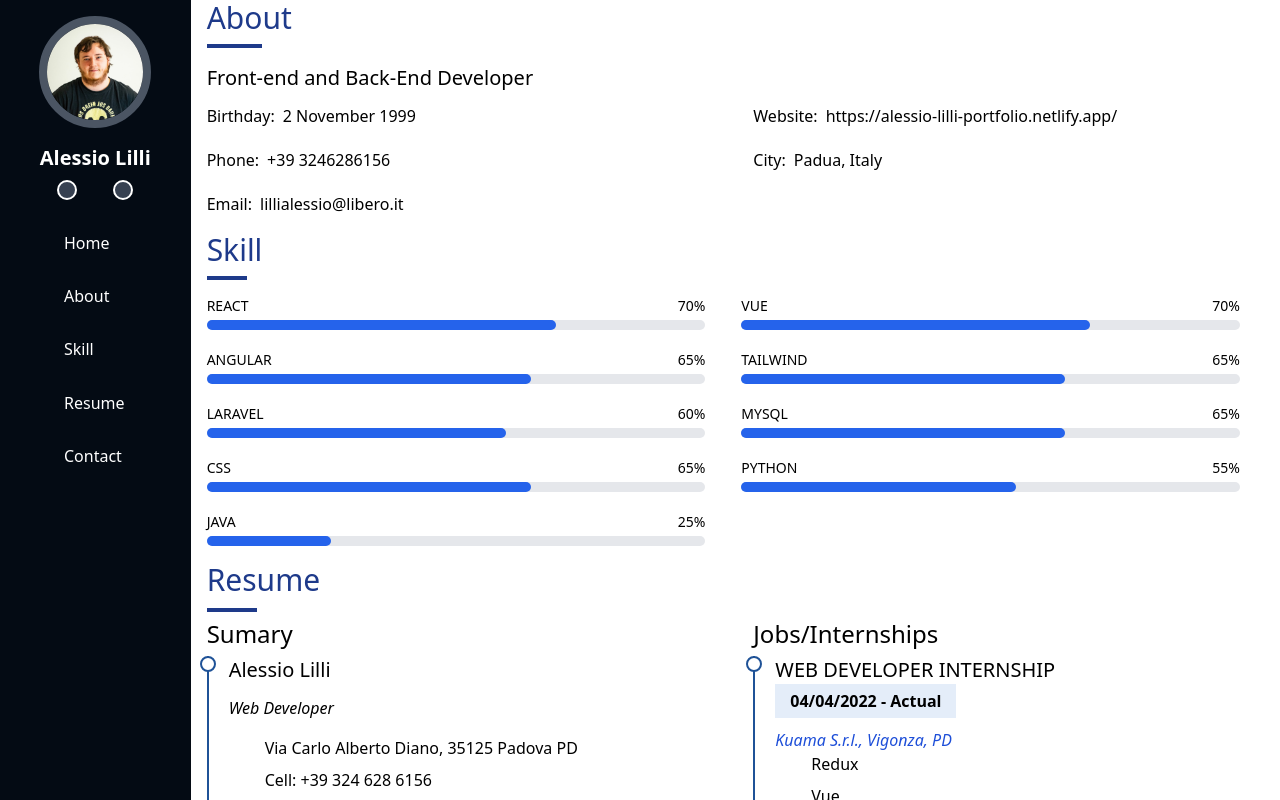
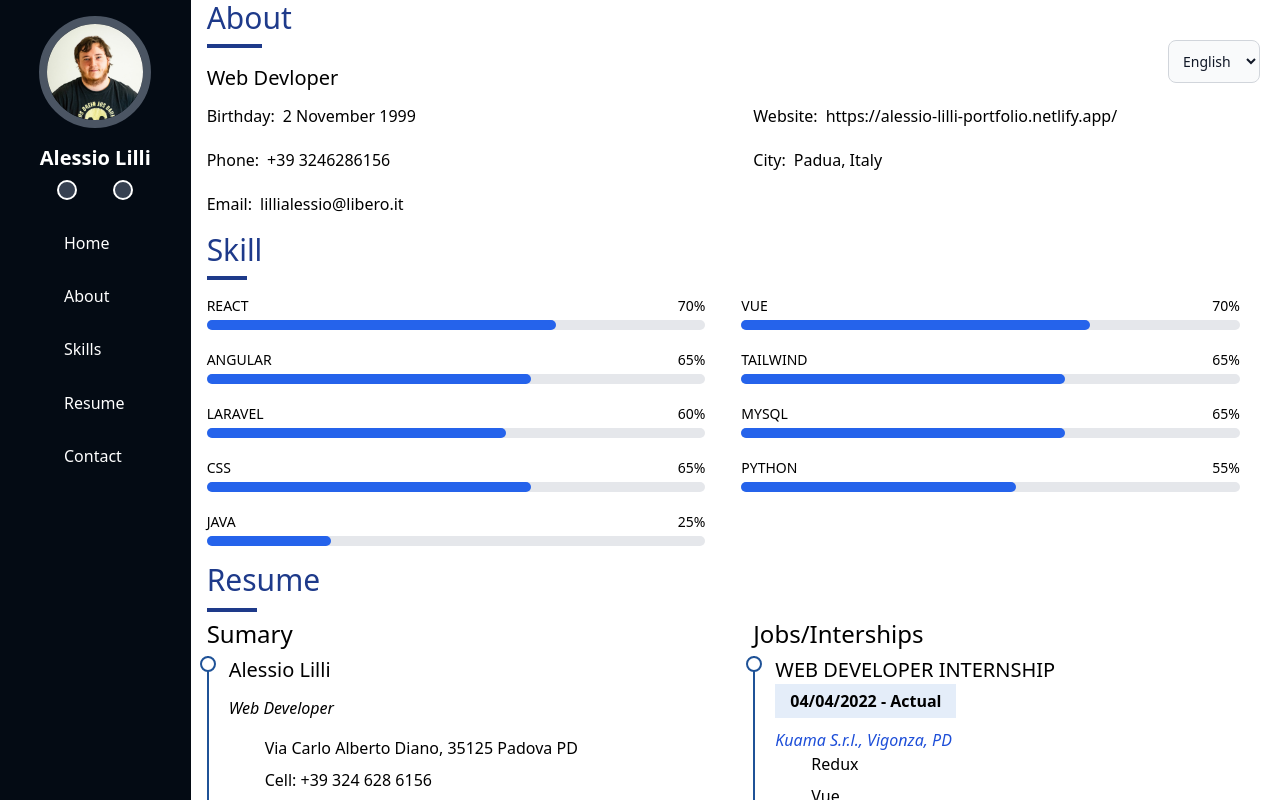
Before and after one commit to alessiolilli/Portfolio, a Vue app in the folder client/: page / in a window 1280 px wide. Before the commit this address led to /home. Built offline with nearby package versions, Linux system fonts and the light colour scheme.

Commit message:
multi language temp

```diff
--- a/client/src/App.vue
+++ b/client/src/App.vue
@@ -1,26 +1,49 @@
 <template>
-  <div id="app" class="flex flex-col xl:flex-row xl:w-screen xl:h-screen bg-gray-400 overflow-y-hidden"  >
-    <div class="flex flex-col xl:h-full xl:sticky xl:top-0 xl:w-56 xl:flex xl:flex-col">
-      <Navigation></Navigation>
+  <div
+    id="app"
+    class="flex flex-col xl:flex-row xl:w-screen xl:h-screen bg-gray-400 overflow-y-hidden"
+  >
+    <div
+      class="flex flex-col xl:h-full xl:sticky xl:top-0 xl:w-56 xl:flex xl:flex-col"
+    >
+      <Navigation :language="language"></Navigation>
     </div>
-    <div class="flex flex-col xl:flex xl:flex-row xl:flex-grow overflow-auto xl:h-full xl:w-full">
-      <router-view></router-view>
+    <div
+      class="flex flex-col xl:flex xl:flex-row xl:flex-grow overflow-auto xl:h-full xl:w-full"
+    >
+      <router-view :language="language"></router-view>
+      <span class="absolute top-1/5 right-5 xl:top-10 xl:right-5">
+        <select
+          id="language"
+          v-model="language"
+          class="bg-gray-50 border border-gray-300 text-gray-900 text-sm rounded-lg focus:ring-blue-500 focus:border-blue-500 block w-full p-2.5 dark:bg-gray-700 dark:border-gray-600 dark:placeholder-gray-400 dark:text-white dark:focus:ring-blue-500 dark:focus:border-blue-500"
+        >
+          <option value="EN">English</option>
+          <option value="IT">Italiano</option>
+        </select>
+      </span>
     </div>
   </div>
 </template>
 
 <script>
-import Navigation from './components/NavigationPage.vue'
+  import Navigation from "./components/NavigationPage.vue";
 
   export default {
-  name: 'App',
+
+    name: "App",
     components: {
-    Navigation
+      Navigation,
+    },
+    data(){
+      return {
+        language : "EN"
       }
-}
+    },
+  };
 </script>
 <style>
-.prova{
+  .prova {
     color: blue !important;
   }
 
--- a/client/src/components/AboutSection.vue
+++ b/client/src/components/AboutSection.vue
@@ -25,6 +25,11 @@
 <script>
   export default {
     props: ["propsData"],
+    watch: {
+      propsData: function () {
+        this.informations = this.propsData;
+      },
+    },
     data() {
       return {
         informations: this.propsData,
--- a/client/src/components/HomePage.vue
+++ b/client/src/components/HomePage.vue
@@ -3,7 +3,8 @@
     <div class="flex">
       <div class="flex flex-col">
         <div class="flex flex-col bg-white pl-4">
-          <AboutSection :propsData="aboutSection" />
+          <AboutSection v-if="actualLang === 'EN'" :propsData="aboutSection" />
+          <AboutSection v-else :propsData="aboutSectionIT" />
         </div>
         <div class="flex flex-col bg-white pl-4 pt-4">
           <SkillsSections :propsData="skillsSection" />
@@ -30,11 +31,15 @@
                       <li>Email: lillialessio@libero.it</li>
                     </ul>
                   </div>
-                  <div class="text-2xl mb-2">Education</div>
+                  <div class="text-2xl mb-2">
+                    {{ language === "EN" ? "Education" : "Educazione" }}
+                  </div>
                   <div>
                     <div class="resume-item">
                       <h4>ITS DIGITAL TRANSFORMATION SPECIALIST</h4>
-                      <h5>2020 - present</h5>
+                      <h5>
+                        2020 - {{ language === "EN" ? "present" : "In atto" }}
+                      </h5>
                       <p
                         @click="
                           goToLink(
@@ -46,15 +51,21 @@
                         <em>ITS last, Verona VR</em>
                       </p>
                       <p>
-                        It is a two-year post-diploma specialization course in
-                        the field of information technology and new
-                        technologies. The topics covered range from website
-                        design, web programming (back-end and front-end) and
-                        data analysis to IOT and Cyber Security
+                        {{
+                          language === "EN"
+                            ? "It is a two-year post-diploma specialization course in the field of information technology and new technologies. The topics covered range from website design, web programming (back-end and front-end) and data analysis to IOT and Cyber Security"
+                            : "È un corso di specializzazione post-diploma della durata di due anni nel campo dell'informatica e delle nuove tecnologie. Gli argomenti trattati spaziano dalla progettazione di siti web, alla programmazione web (back-end e front-end) e all'analisi dei dati fino all'IOT e alla Cyber Security"
+                        }}
                       </p>
                     </div>
                     <div class="resume-item">
-                      <h4>Administration, finance and marketing</h4>
+                      <h4>
+                        {{
+                          language === "EN"
+                            ? "Administration, finance and marketing"
+                            : "Amministrazione, finanza e marketing"
+                        }}
+                      </h4>
                       <h5>2013 - 2019</h5>
                       <p
                         @click="
@@ -66,15 +77,31 @@
                       >
                         <em>ITSCT Einaudi Gramsci, Padua, PD</em>
                       </p>
-                      <p>Economic school with technical computer science</p>
+                      <p>
+                        {{
+                          language === "EN"
+                            ? "Economic school with technical computer science"
+                            : "Suola Economica con indirizzo Informatico"
+                        }}
+                      </p>
                     </div>
                   </div>
                 </div>
                 <div class="mb-3">
                   <div>
-                    <div class="text-2xl mb-2">Jobs/Internships</div>
+                    <div class="text-2xl mb-2">
+                      {{
+                        language === "EN" ? "Jobs/Interships" : "Lavori/Stage"
+                      }}
+                    </div>
                     <div class="resume-item">
-                      <div class="text-xl">WEB DEVELOPER INTERNSHIP</div>
+                      <div class="text-xl">
+                        {{
+                          language === "EN"
+                            ? "WEB DEVELOPER INTERNSHIP"
+                            : "Stage WEB DEVELOPER"
+                        }}
+                      </div>
                       <h5>04/04/2022 - Actual</h5>
                       <div
                         class="cursor-pointer text-blue-700"
@@ -89,7 +116,13 @@
                       </ul>
                     </div>
                     <div class="resume-item">
-                      <div class="text-xl">WEB DEVELOPER INTERNSHIP</div>
+                      <div class="text-xl">
+                        {{
+                          language === "EN"
+                            ? "WEB DEVELOPER INTERNSHIP"
+                            : "Stage WEB DEVELOPER"
+                        }}
+                      </div>
                       <h5>10/05/2021 - 23/07/2022</h5>
                       <div
                         class="cursor-pointer text-blue-700"
@@ -98,21 +131,49 @@
                         <em>Sync Lab S.r.l., Padua, PD</em>
                       </div>
                       <ul class="list-disk ml-9">
-                        <li class="mb-2">Created website with Angular</li>
                         <li class="mb-2">
-                          Connected with Java Spring Boot for Back-End
+                          {{
+                            language === "EN"
+                              ? "Created website with Angular"
+                              : "Creato sito con Angular"
+                          }}
                         </li>
-                        <li>Created a Database with MYSQL</li>
+                        <li class="mb-2">
+                          {{
+                            language === "EN"
+                              ? "Connected with Java Spring Boot"
+                              : "Connesso a Java Spring Boot"
+                          }}
+                        </li>
+                        <li>
+                          {{
+                            language === "EN"
+                              ? "Created a Database with MYSQL"
+                              : "Creato un Database con MYSQL"
+                          }}
+                        </li>
                       </ul>
                     </div>
                     <div class="resume-item">
-                      <div class="text-xl">WEB DEVELOPER INTERNSHIP</div>
+                      <div class="text-xl">
+                        {{
+                          language === "EN"
+                            ? "WEB DEVELOPER INTERNSHIP"
+                            : "Stage WEB DEVELOPER"
+                        }}
+                      </div>
                       <h5>14/06/2017 - 04/07/2017</h5>
-                      <div><em>Municipality of Padua, Padua, PD</em></div>
+                      <div><em>{{
+                          language === "EN"
+                            ? "Municipality of Padua"
+                            : "Comune di Padova"
+                        }}, Padua, PD</em></div>
                       <ul class="list-disk ml-9">
-                        <li>Created a web-site with html and css</li>
-                        <li>Add JavaScript and PHP function</li>
-                        <li>Connected with MYSQL database</li>
+                        <li>HTML</li>
+                        <li>CSS</li>
+                        <li>JS</li>
+                        <li>PHP</li>
+                        <li>MYSQL</li>
                       </ul>
                     </div>
                   </div>
@@ -122,7 +183,7 @@
           </div>
         </div>
         <div
-          class="lex flex-col bg-gray-300 xl:flex xl:flex-col xl:bg-white xl:pl-4 xl:pt-4"
+          class="lex flex-col bg-gray-200 xl:flex xl:flex-col xl:bg-white xl:pl-4 xl:pt-4"
           id="contact"
         >
           <div
@@ -215,14 +276,25 @@
     </div>
   </div>
 </template>
-<script lang="ts">
+<script>
   import AboutSection from "./AboutSection.vue";
   import SkillsSections from "./SkillsSections.vue";
+
   export default {
+    props: {
+      language: String,
+    },
+    watch: {
+      language: function () {
+        this.actualLang = this.language;
+      },
+    },
     data() {
       return {
+        actualLang: this.language,
+        show: true,
         aboutSection: {
-          name: "Front-end and Back-End Developer",
+          name: "Web Devloper",
           sections: [
             { section: "Birthday", data: "2 November 1999" },
             {
@@ -231,6 +303,19 @@
             },
             { section: "Phone", data: "+39 3246286156" },
             { section: "City", data: "Padua, Italy" },
+            { section: "Email", data: "lillialessio@libero.it" },
+          ],
+        },
+        aboutSectionIT: {
+          name: "Web Developer",
+          sections: [
+            { section: "Compleanno", data: "2 Novembre 1999" },
+            {
+              section: "Sito Web",
+              data: "https://alessio-lilli-portfolio.netlify.app/",
+            },
+            { section: "Cellulare", data: "+39 3246286156" },
+            { section: "Citta'", data: "Padova, Italia" },
             { section: "Email", data: "lillialessio@libero.it" },
           ],
         },
--- a/client/src/components/NavigationPage.vue
+++ b/client/src/components/NavigationPage.vue
@@ -34,19 +34,19 @@
             <div class="flex flex-col xl:justify-start xl:flex-row justify-center cursor-pointer">
                 <a href="#skill">
                     <font-awesome-icon icon="fa-solid fa-briefcase" class="xl:mr-3 h-5"/>
-                    Skill
+                    Skills
                 </a>
             </div>
             <div class="flex flex-col xl:flex-row xl:justify-start justify-center cursor-pointer">
                 <a href="#resume">
                     <font-awesome-icon icon="fa-solid fa-file" class="xl:mr-3 h-5"/>
-                    Resume
+                    {{ language === 'EN' ? "Resume" : "Generale"}}
                 </a>
             </div>
             <div class="flex flex-col xl:flex-row xl:justify-start justify-center cursor-pointer">
                 <a href="#contact">
                     <font-awesome-icon icon="fa-solid fa-envelope" class="xl:mr-3 h-5"/>
-                    Contact
+                    {{ language === 'EN' ? "Contact" : "Contatti"}}
                 </a>
             </div>
        </div>
@@ -54,6 +54,19 @@
 </template>
 <script>
 export default {
+    props: {
+      "language":String,
+    },
+    watch:{
+      language :function (){
+        this.actualLang =this.language
+      }
+    },
+    data(){
+        return {
+            actualLang : this.language
+        }
+    },
     methods:{
         goTo(link){
             window.open(link,"_blank")
--- a/client/src/main.js
+++ b/client/src/main.js
@@ -25,13 +25,13 @@ Vue.use(VueRouter);
 
 const routes=[
   {
-    path:'/home',
+    path:'/',
     name:'home',
     component:Home
   },
   {
     path:'',
-    redirect:'/home'
+    redirect:'/'
   }
 ];
 
```
Lines whose indentation alone changed are shown as unchanged.
